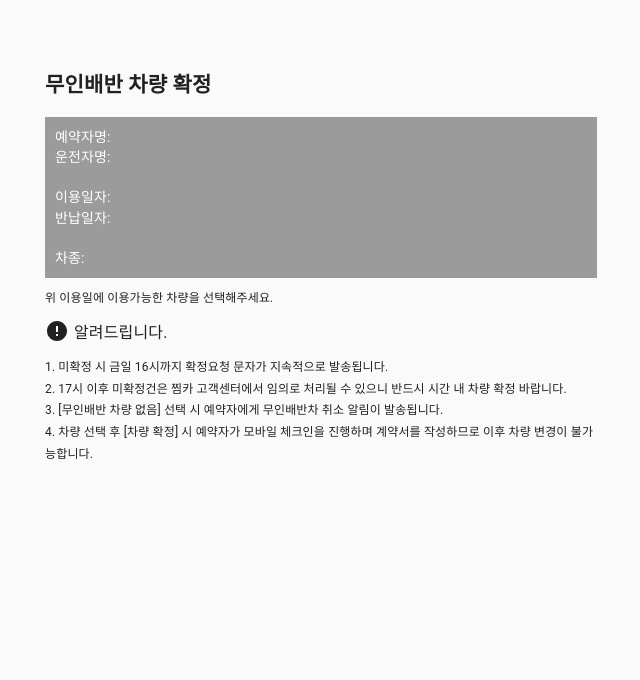
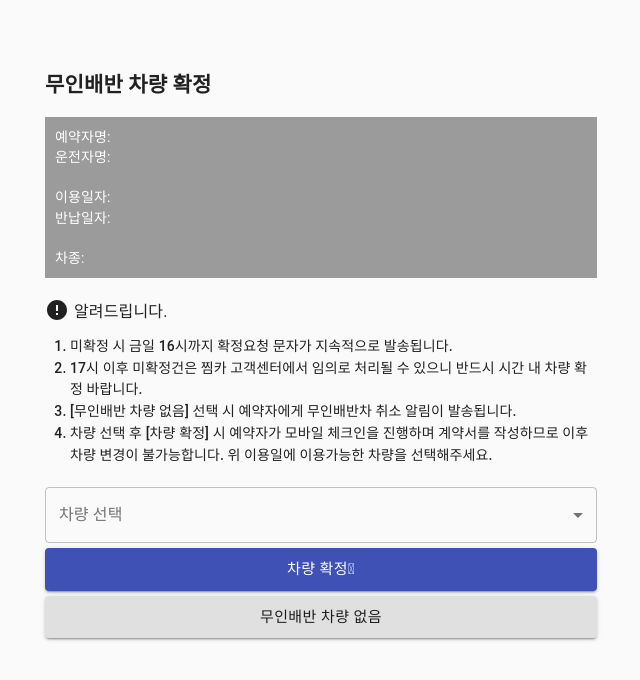
Before and after one commit to haymee77/self-rent-mobile-decide, a React (Create React App) app: page /decide/1 in a window 1280 px wide. Shown: the top 680 px of the page, without its empty margins (319-959 px from the left). Built offline with nearby package versions, Linux system fonts and the light colour scheme.

Commit message:
차량확정 퍼블

```diff
--- a/src/DecideVehicle.js
+++ b/src/DecideVehicle.js
@@ -5,6 +5,11 @@ import Typography from '@material-ui/core/Typography';
 import Box from '@material-ui/core/Box';
 import { makeStyles } from '@material-ui/core/styles';
 import ErrorIcon from '@material-ui/icons/Error';
+import InputLabel from '@material-ui/core/InputLabel';
+import MenuItem from '@material-ui/core/MenuItem';
+import FormControl from '@material-ui/core/FormControl';
+import Select from '@material-ui/core/Select';
+import Button from '@material-ui/core/Button';
 
 const useStyles = makeStyles((theme) => ({
   wrapIcon: {
@@ -14,6 +19,19 @@ const useStyles = makeStyles((theme) => ({
   },
   wrapIconIcon: {
     marginRight: '5px',
+  },
+  formControl: {
+    marginTop: '10px',
+  },
+  noticeList: {
+    margin: 0,
+    paddingLeft: '25px',
+    '& li': {
+      padding: 0,
+    },
+  },
+  button: {
+    marginTop: '5px',
   },
 }));
 
@@ -26,6 +44,7 @@ export default ({ match }) => {
   const [startAt, setStartAt] = React.useState('');
   const [returnAt, setReturnAt] = React.useState('');
   const [vehicleModelName, setVehicleModelName] = React.useState('');
+  const [vehiclePid, setVehiclePid] = React.useState('');
 
   return (
     <React.Fragment>
@@ -43,23 +62,80 @@ export default ({ match }) => {
           <br />
           차종: {vehicleModelName}
         </Box>
-        <Box marginTop={'10px'} fontSize={12} lineHeight={1.8}>
-          위 이용일에 이용가능한 차량을 선택해주세요.
-          <br />
+        <Box margin={'10px 0'} fontSize={12} lineHeight={1.8}>
           <Typography variant='subtitle1' className={classes.wrapIcon}>
             <ErrorIcon className={classes.wrapIconIcon} /> 알려드립니다.
           </Typography>
-          <br />
-          1. 미확정 시 금일 16시까지 확정요청 문자가 지속적으로 발송됩니다.{' '}
-          <br />
-          2. 17시 이후 미확정건은 찜카 고객센터에서 임의로 처리될 수 있으니
-          반드시 시간 내 차량 확정 바랍니다.
-          <br />
-          3. [무인배반 차량 없음] 선택 시 예약자에게 무인배반차 취소 알림이
-          발송됩니다.
-          <br />
-          4. 차량 선택 후 [차량 확정] 시 예약자가 모바일 체크인을 진행하며
-          계약서를 작성하므로 이후 차량 변경이 불가능합니다.
+          <Typography
+            component='ol'
+            className={classes.noticeList}
+            variant='subtitle2'
+          >
+            <li>
+              미확정 시 금일 16시까지 확정요청 문자가 지속적으로 발송됩니다.
+            </li>
+            <li>
+              17시 이후 미확정건은 찜카 고객센터에서 임의로 처리될 수 있으니
+              반드시 시간 내 차량 확정 바랍니다.
+            </li>
+            <li>
+              [무인배반 차량 없음] 선택 시 예약자에게 무인배반차 취소 알림이
+              발송됩니다.
+            </li>
+            <li>
+              차량 선택 후 [차량 확정] 시 예약자가 모바일 체크인을 진행하며
+              계약서를 작성하므로 이후 차량 변경이 불가능합니다. 위 이용일에
+              이용가능한 차량을 선택해주세요.
+            </li>
+          </Typography>
+        </Box>
+        <Box marginTop={'10px'}>
+          <FormControl
+            variant='outlined'
+            className={classes.formControl}
+            fullWidth={true}
+          >
+            <InputLabel id='demo-simple-select-outlined-label'>
+              차량 선택
+            </InputLabel>
+            <Select
+              labelId='demo-simple-select-outlined-label'
+              id='demo-simple-select-outlined'
+              value={vehiclePid}
+              onChange={(e) => setVehiclePid(e.target.value)}
+              label='Vehicle'
+            >
+              <MenuItem value='1'>
+                <em>13하1234</em>
+              </MenuItem>
+              <MenuItem value='2'>
+                <em>54하2234</em>
+              </MenuItem>
+              <MenuItem value='3'>
+                <em>76하3234</em>
+              </MenuItem>
+              <MenuItem value='4'>
+                <em>86하4234</em>
+              </MenuItem>
+            </Select>
+          </FormControl>
+          <Button
+            fullWidth={true}
+            variant='contained'
+            size='large'
+            color='primary'
+            className={classes.button}
+          >
+            차량 확정
+          </Button>
+          <Button
+            fullWidth={true}
+            size='large'
+            className={classes.button}
+            variant='contained'
+          >
+            무인배반 차량 없음
+          </Button>
         </Box>
       </Container>
     </React.Fragment>
```
